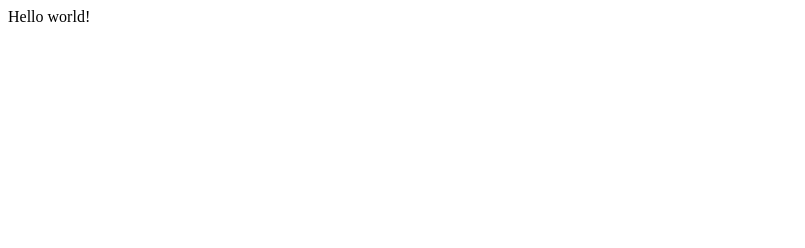
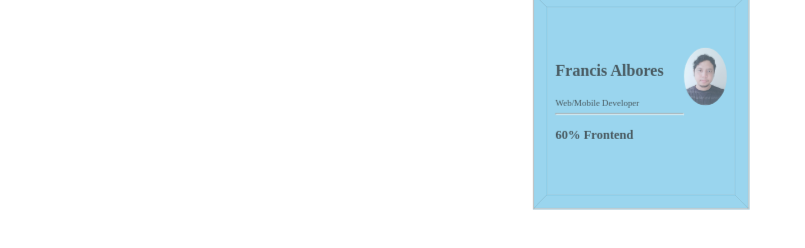
Before and after one commit to franzbiely/BREavE, a Gatsby site: page / in a window 1280 px wide. Shown: the whole page, without its empty margins (0-805 px from the left). Built offline with nearby package versions, Linux system fonts and the light colour scheme; Gatsby itself is replaced by a stand-in of ours.

Commit message:
feat : Box with front page

```diff
--- a/src/pages/index.js
+++ b/src/pages/index.js
@@ -1,3 +1,55 @@
 import React from "react"
+import avatar from "../images/fma.jpg"
+import "./../styles/style.scss"
 
-export default () => <div>Hello world!</div>
+class App extends React.Component{
+    constructor(props) {super(props); }
+
+    render() {
+        return (
+            <div>
+                <div className="box-container">
+                    <div className="box" id="box">
+                    <div id="top">
+
+
+                    </div>
+                    <div id="front">
+
+                        <div className="face-container">
+                        <div style={{flex:1}}>
+                            <h2>Francis Albores</h2>
+                            <sub>Web/Mobile Developer</sub>
+                            <hr />
+                            <h3 className="rotatingSlogan">60% Frontend</h3 >
+                        </div>
+                        <img src={avatar}  className="avatar" />
+                        </div>
+
+                    </div>
+                    <div id="bottom">
+
+
+                    </div>
+                    <div id="back">
+
+
+                    </div>
+                    <div id="side-left">
+
+
+                    </div>
+                    <div id="side-right">
+
+
+                    </div>
+                    </div>
+                </div>
+                <div id="screen">
+
+                </div>
+            </div>
+        )
+    }
+}
+export default App
--- /dev/null
+++ b/src/styles/style.scss
@@ -0,0 +1,89 @@
+// gatsby clearer
+div[role="group"][tabindex] {
+    height: 100%;
+    display: flex;
+    justify-content: center;
+    align-items: center;
+}
+html, body, #___gatsby {
+    height: 100%;
+}
+
+body {
+    margin: 0px;
+}
+// end
+
+body {
+    display: flex;
+    flex: 1;
+    align-items: center;
+    justify-content: center;
+}
+#screen {
+    transition: 1s all ease-in-out;
+    flex: 1;
+    display: flex;
+    max-width: 800px;
+}
+.box {
+    /* flex:1; */
+    width: 200px;
+    height: 200px;
+    perspective: 1500px;
+    transform-style: preserve-3d;
+    transform: rotate3d(1, 1, 1, 0deg);
+    transition: 1s all ease-in-out;
+}
+.box > * {
+    background:skyblue;
+    opacity:0.6;
+    display: flex;
+    align-items: center;
+    justify-content: center;
+    width: 100%;
+    height: 100%;
+    position: absolute;
+    backface-visibility: inherit;
+    font-size: 60px;
+    color: #000;
+    border:1px solid #999;
+    font-size: 10px;
+}
+.box > * > img {
+    max-width: 100%;
+    object-fit: cover;
+    max-height: 100%;
+}
+#top {
+    transform: rotateX(90deg) translateZ(100px);
+}
+#front {
+    transform: translateZ(100px);
+}
+#bottom {
+    transform: rotateX(-90deg) translateZ(100px);
+}
+#back {
+    transform: rotateY(180deg) translateZ(100px);
+}
+#side-left {
+    transform: rotateY(-90deg) translateZ(100px);
+}
+#side-right {
+    transform: rotateY(90deg) translateZ(100px);
+}
+.avatar {
+    border-radius: 50%;
+    width: 25%;
+    height: 25%;
+}
+#screen .avatar {
+    width:200px;
+    height:200px;
+}
+.face-container {
+    display:flex;
+    padding:20px;
+    flex:1;
+}
```
Also changed, not shown: src/images/fma.jpg (added).
